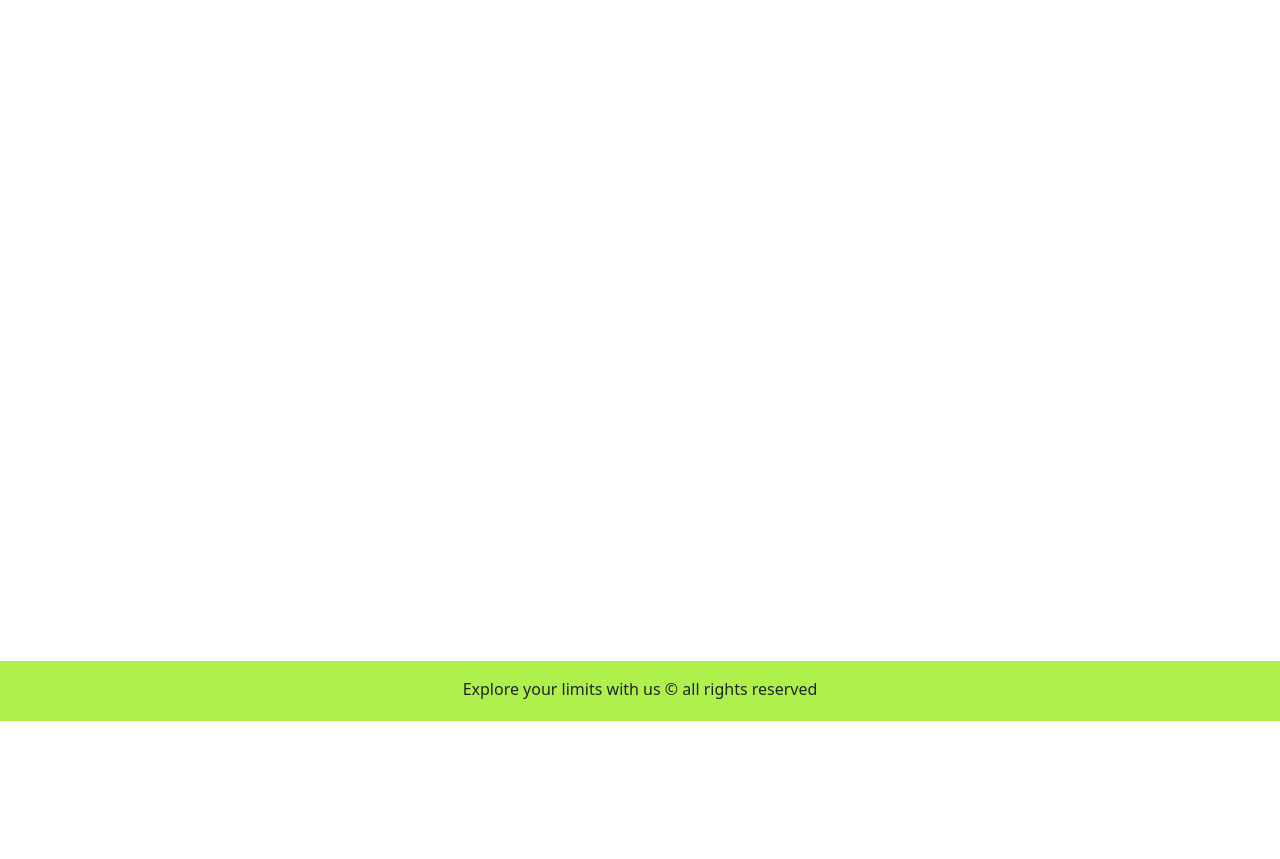
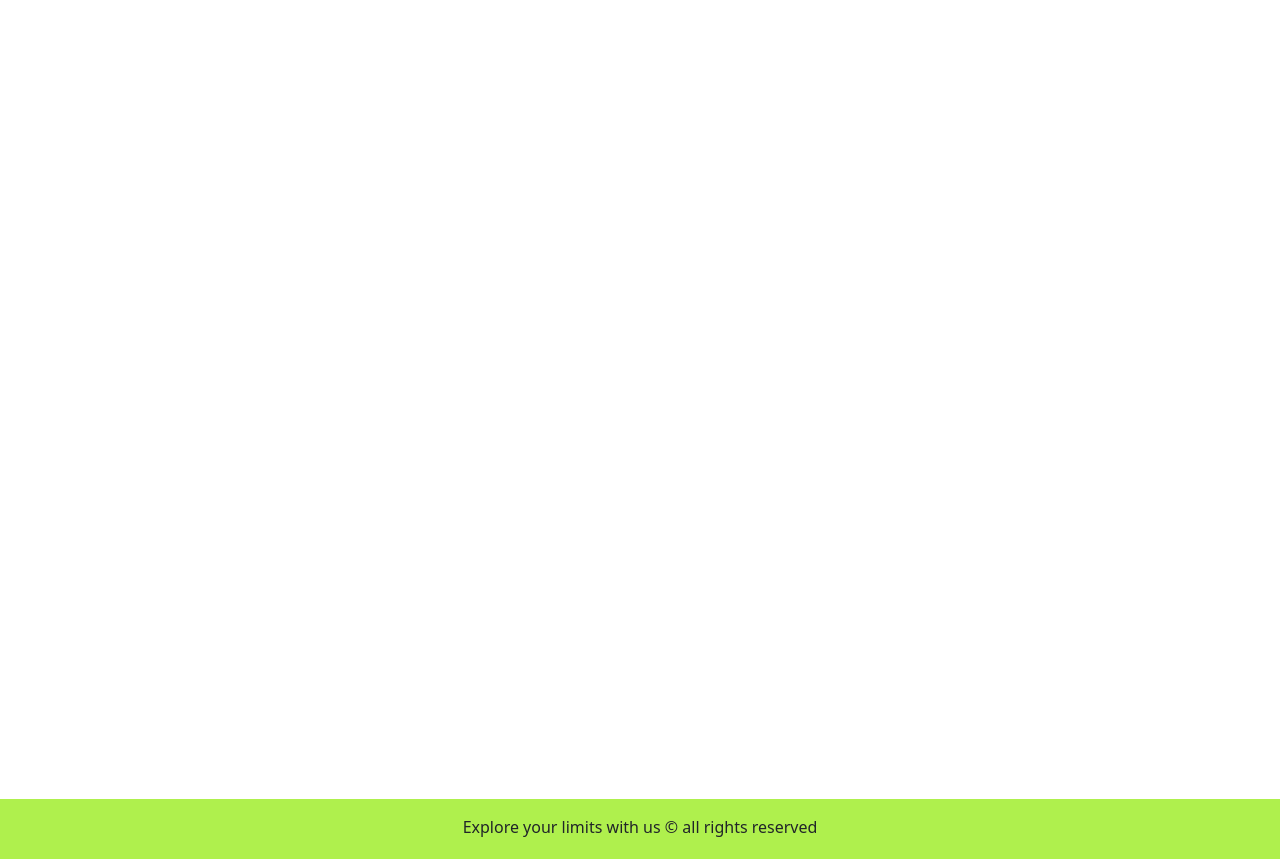
Before and after one commit to 4GeeksAcademy/tennis-tech, a React app: page /single/1 in a window 1280 px wide. Shown: the part 79-938 px from the top of the page. Before the commit the page ends 800 px from the top, so only its background shows below. Built offline with nearby package versions, Linux system fonts and the light colour scheme; no server answers.

Commit message:
Footer finalmente terminado

```diff
--- a/src/front/js/component/footer.js
+++ b/src/front/js/component/footer.js
@@ -5,8 +5,8 @@ import "../../styles/footer.css";
 export const Footer = () => (
 	<>
 	<div>
-	<footer className="footer text-center py-3">
-		<p>
+	<footer className="footer text-center mt-auto">
+		<p className="pt-3">
 			Explore your limits with us © all rights reserved
 		</p>
 	</footer>
--- a/src/front/js/layout.js
+++ b/src/front/js/layout.js
@@ -30,6 +30,7 @@ const Layout = () => {
             <BrowserRouter basename={basename}>
                 <ScrollToTop>
                     <Navbar />
+                    <div style={{minHeight: "100vh"}}>
                         <Routes>
                             <Route element={<Home />} path="/" />
                             <Route element={<Login />} path="/login" />
@@ -42,6 +43,7 @@ const Layout = () => {
                             <Route element={<Single />} path="/single/:theid" /> */}
                             <Route element={<h1>Not found!</h1>} />
                         </Routes>
+                    </div>
                     <Footer />
                 </ScrollToTop>
             </BrowserRouter>
--- a/src/front/styles/footer.css
+++ b/src/front/styles/footer.css
@@ -2,7 +2,7 @@
     background-color: rgba(146, 235, 12, 0.731);
     width: 100%;
     height: 60px;
-    position: fixed;
+    /* position: fixed;
     bottom: 0 !important;
-    left: 0;
+    left: 0; */
       }
```
Lines whose indentation alone changed are shown as unchanged.
